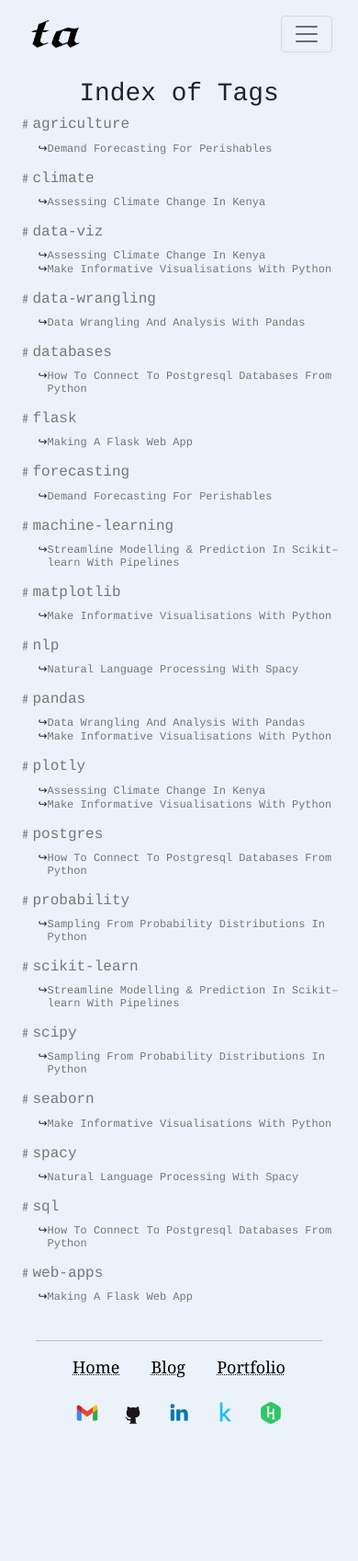
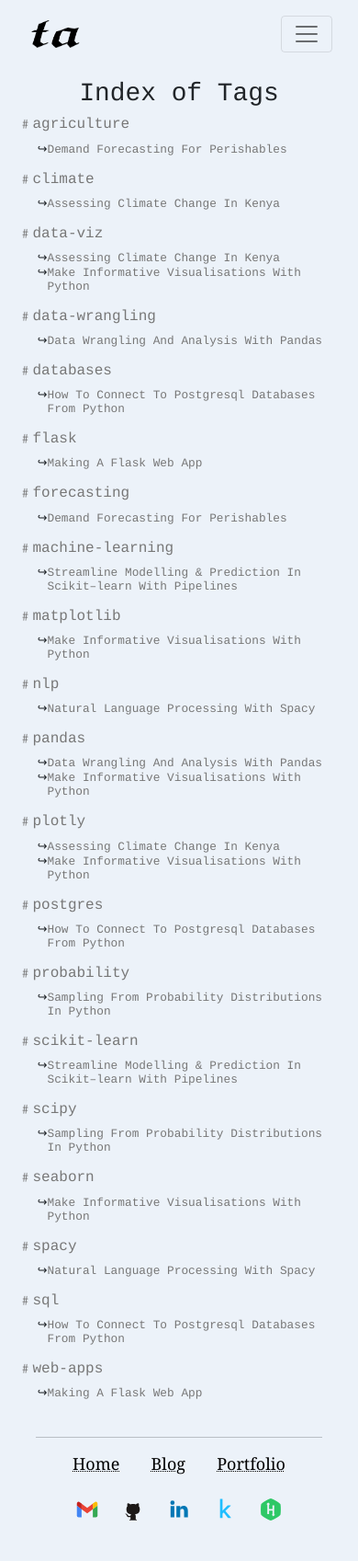
Before and after one commit to Tim-Abwao/tim-abwao.github.io, a Jekyll site: the page built from tags.html, in a window 390 px wide. Shown: the whole page at 92% size. Built offline with Jekyll 4.4.1, drawn with Linux system fonts in a browser that asks for light colours; before the commit the page ends 1592 px from its top, so only the background shows below that.

Commit message:
Slightly increase font size for mobile

```diff
--- a/assets/css/tags.sass
+++ b/assets/css/tags.sass
@@ -12,7 +12,7 @@ h1
   list-style-type: "↪"
 
 .tag-container
-  font: 0.75em normal Courier New, Courier, monospace
+  font: 0.8em normal Courier New, Courier, monospace
   margin: 5%
 
   a
@@ -23,7 +23,6 @@ h1
 
 @media only screen and (min-width: 768px)
   .tag-container
-    font-size: 0.8em
     margin: 2% 8%
 
 @media only screen and (min-width: 1024px)
```
